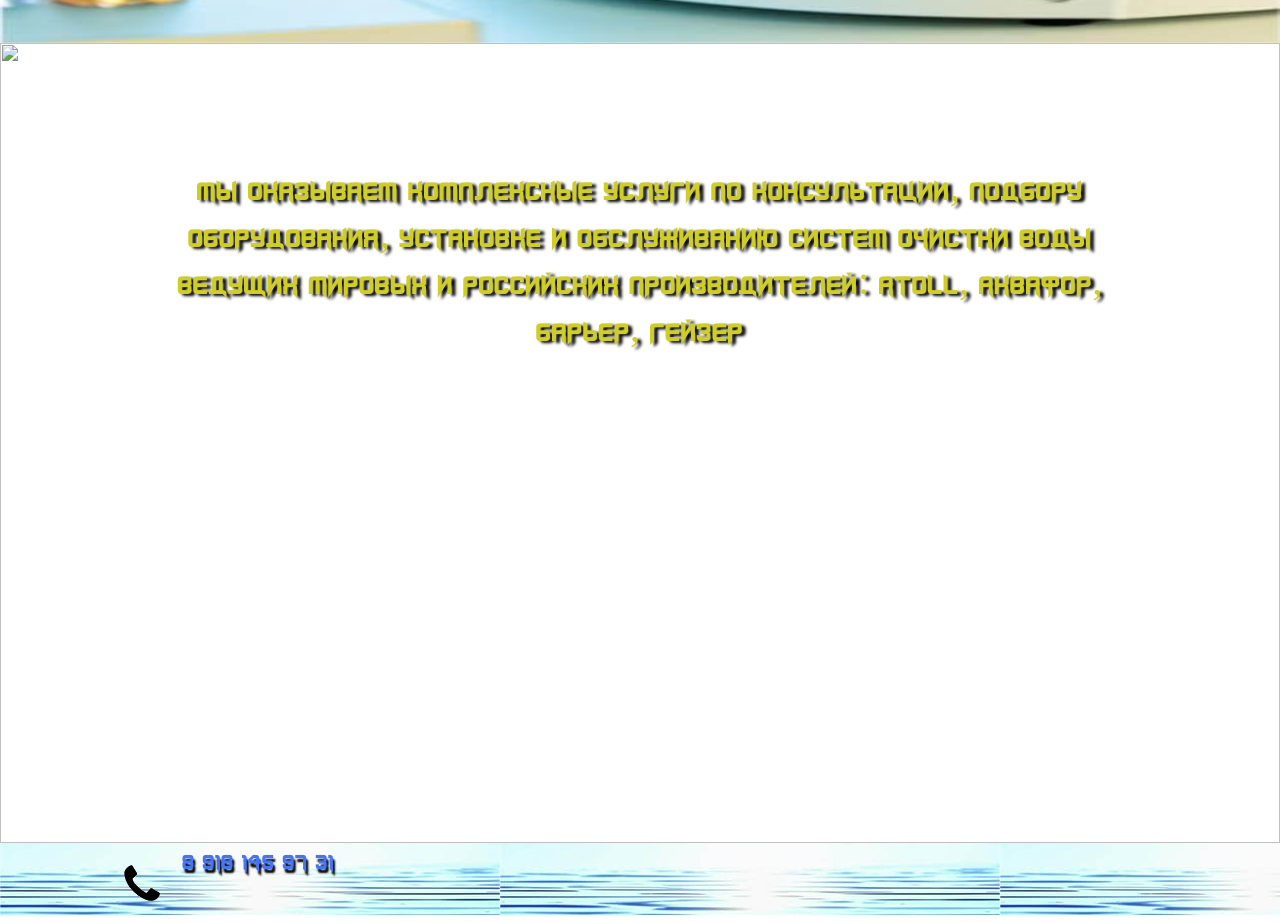
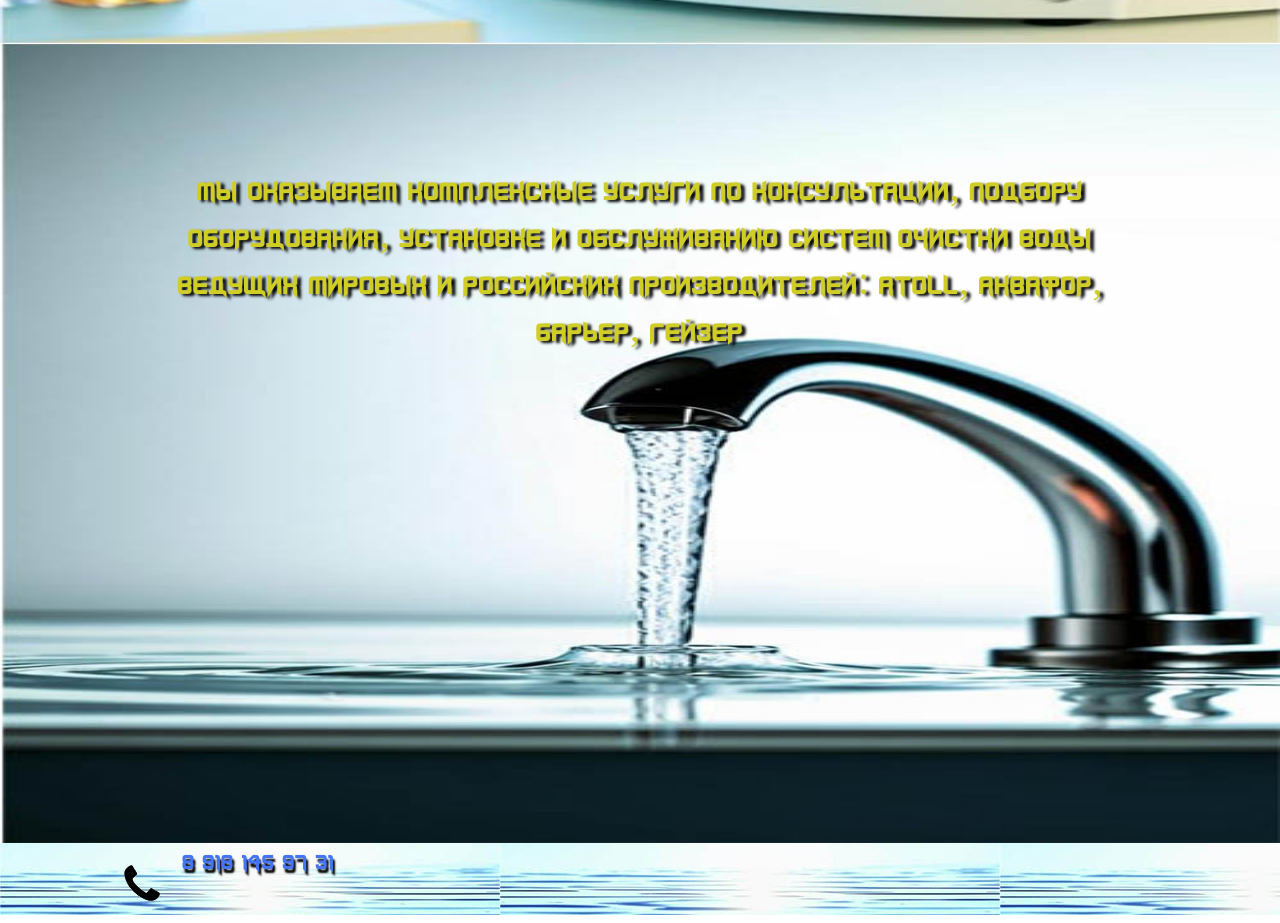
Before and after one commit to orbital13/test, a plain HTML site: page index.html in a window 1280 px wide. Shown: the part 1637-2560 px from the top of the page. Drawn offline with Linux system fonts and the light colour scheme; files whose address does not match are found by name.

Commit message:
Update index.html

```diff
--- a/index.html
+++ b/index.html
@@ -50,7 +50,7 @@
 			</div>
 		</div>
 		<div class="card3">
-			<img src="img/k333.jpg"/>
+			<img src="img/3.jpg"/>
 			<div class="card3-content">
 				<p>Мы оказываем комплексные услуги по консультации,
 				подбору оборудования, установке и обслуживанию
```
